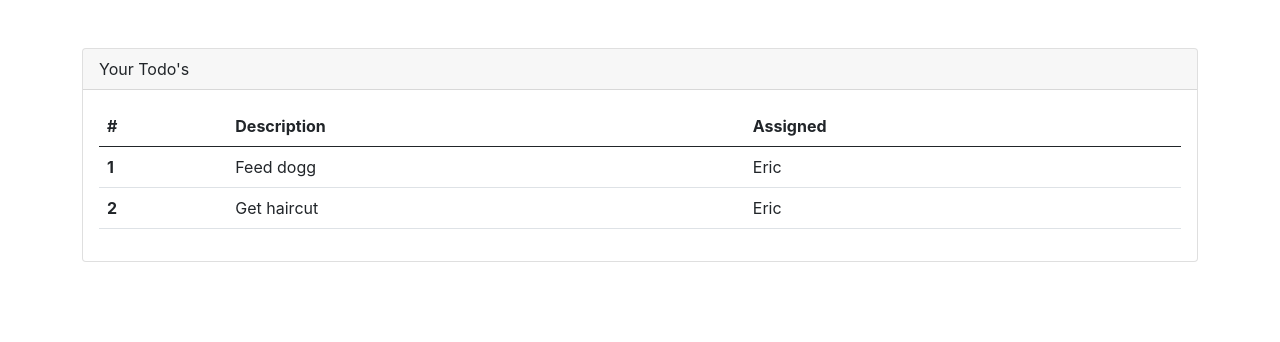
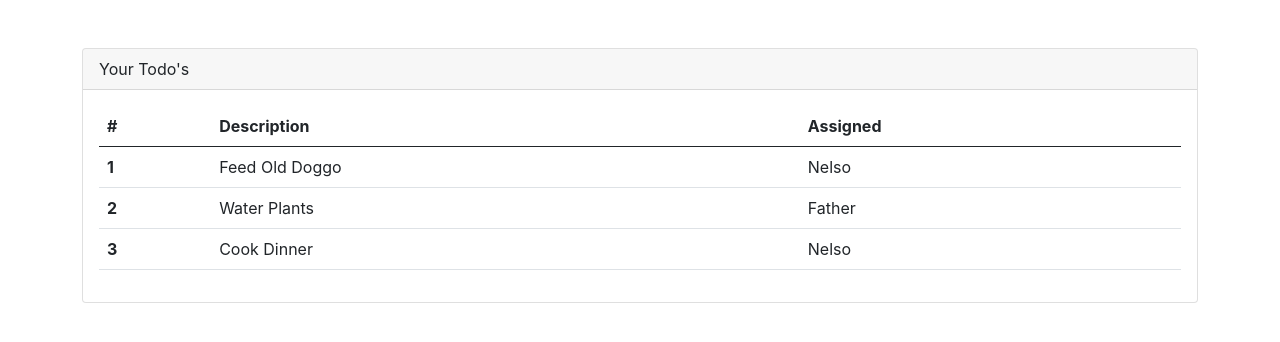
Before and after one commit to albertlobos/ReactApp, a React (Create React App) app: page / in a window 1280 px wide. Shown: the top 342 px of the page. Built offline with nearby package versions, Linux system fonts and the light colour scheme.

Commit message:
Created new Table Component and established new component hiearchy

```diff
--- a/src/App.js
+++ b/src/App.js
@@ -1,8 +1,14 @@
-import logo from './logo.svg';
 import './App.css';
-import TodoRowItem from './components/TodoRowItem';
+import TodoTable from './components/TodoTable';
 
 function App() {
+
+  const todosInApp = [
+    {rowNumber: 1, rowDescription: 'Feed Old Doggo', rowAssigned: 'Nelso'},
+    {rowNumber: 2, rowDescription: 'Water Plants', rowAssigned: 'Father'},
+    {rowNumber: 3, rowDescription: 'Cook Dinner', rowAssigned: 'Nelso'}
+  ]
+
   return (
    <div className='mt-5 container'>
     <div className='card'>
@@ -10,23 +16,9 @@ function App() {
         Your Todo's
       </div>
       <div className='card-body'>
-        <table className="table table-hover">
-          <thead>
-            <tr>
-              <th scope = 'col'>#</th>
-              <th scope = 'col'>Description</th>
-              <th scope = 'col' >Assigned</th>
-            </tr>
-          </thead>
-          <tbody>
-            <TodoRowItem/>
-            <tr>
-              <th scope ='row'>2</th>
-              <td>Get haircut</td>
-              <td>Eric</td>
-            </tr>
-          </tbody>
-        </table>
+        <TodoTable
+        todos = {todosInApp}
+        />
       </div>
     </div>
    </div>
--- a/src/components/TodoRowItem.js
+++ b/src/components/TodoRowItem.js
@@ -1,9 +1,10 @@
-function TodoRowItem() {
+function TodoRowItem(props) {
+
     return (
         <tr>
-            <th scope ='row'>1</th>
-            <td>Feed dogg</td>
-            <td>Eric</td>
+            <th scope ='row'>{props.rowNumber}</th>
+            <td>{props.rowDescription}</td>
+            <td>{props.rowAssigned}</td>
         </tr>
     )
 
--- /dev/null
+++ b/src/components/TodoTable.js
@@ -0,0 +1,38 @@
+import TodoRowItem from "./TodoRowItem"
+
+
+
+function TodoTable(props){
+return(
+<table className="table table-hover">
+    <thead>
+        <tr>
+            <th scope='col'>#</th>
+            <th scope='col'>Description</th>
+            <th scope='col'>Assigned</th>
+        </tr>
+    </thead>
+    <tbody>
+    <TodoRowItem
+            rowNumber={props.todos[0].rowNumber}
+            rowDescription={props.todos[0].rowDescription}
+            rowAssigned = {props.todos[0].rowAssigned}
+            />
+
+            <TodoRowItem
+            rowNumber = {props.todos[1].rowNumber}
+            rowDescription={props.todos[1].rowDescription}
+            rowAssigned = {props.todos[1].rowAssigned}
+            />
+
+            <TodoRowItem
+            rowNumber = {props.todos[2].rowNumber}
+            rowDescription = {props.todos[2].rowDescription}
+            rowAssigned = {props.todos[2].rowAssigned}
+            />
+    </tbody>
+</table>
+)
+}
+
+export default TodoTable
```
